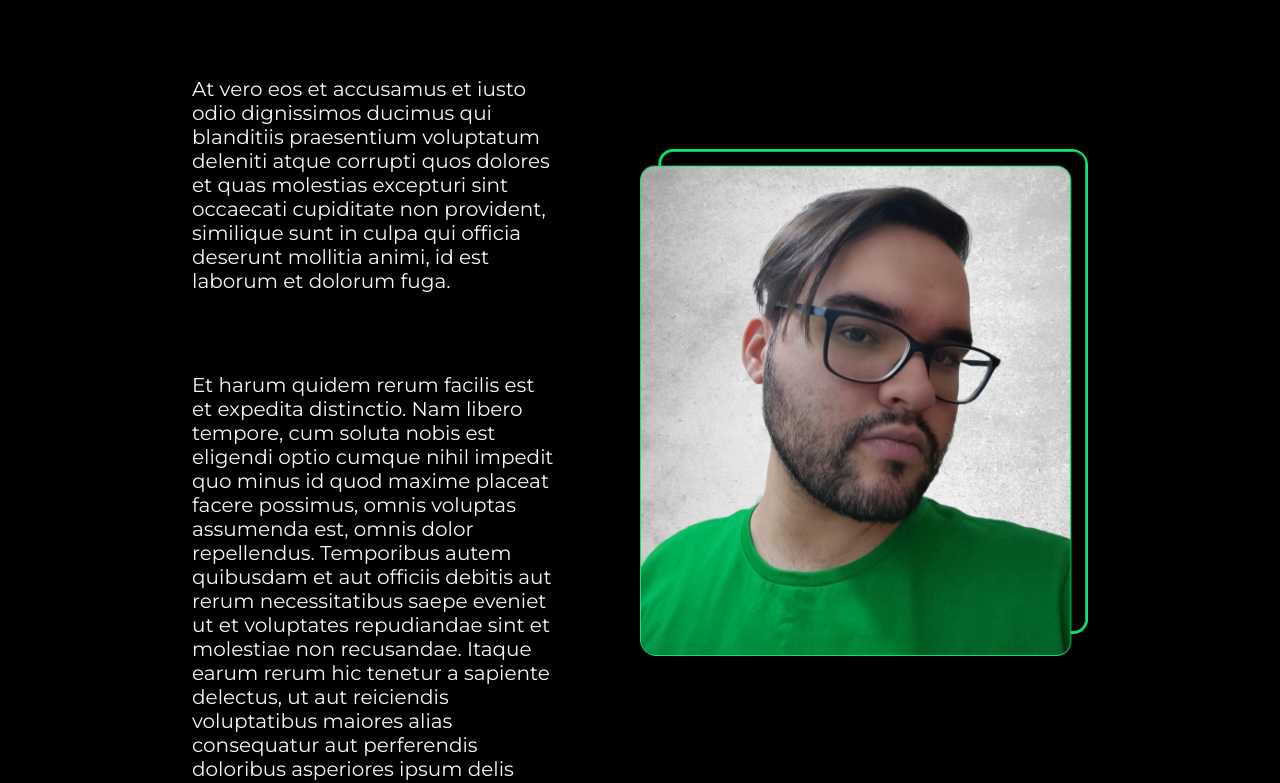
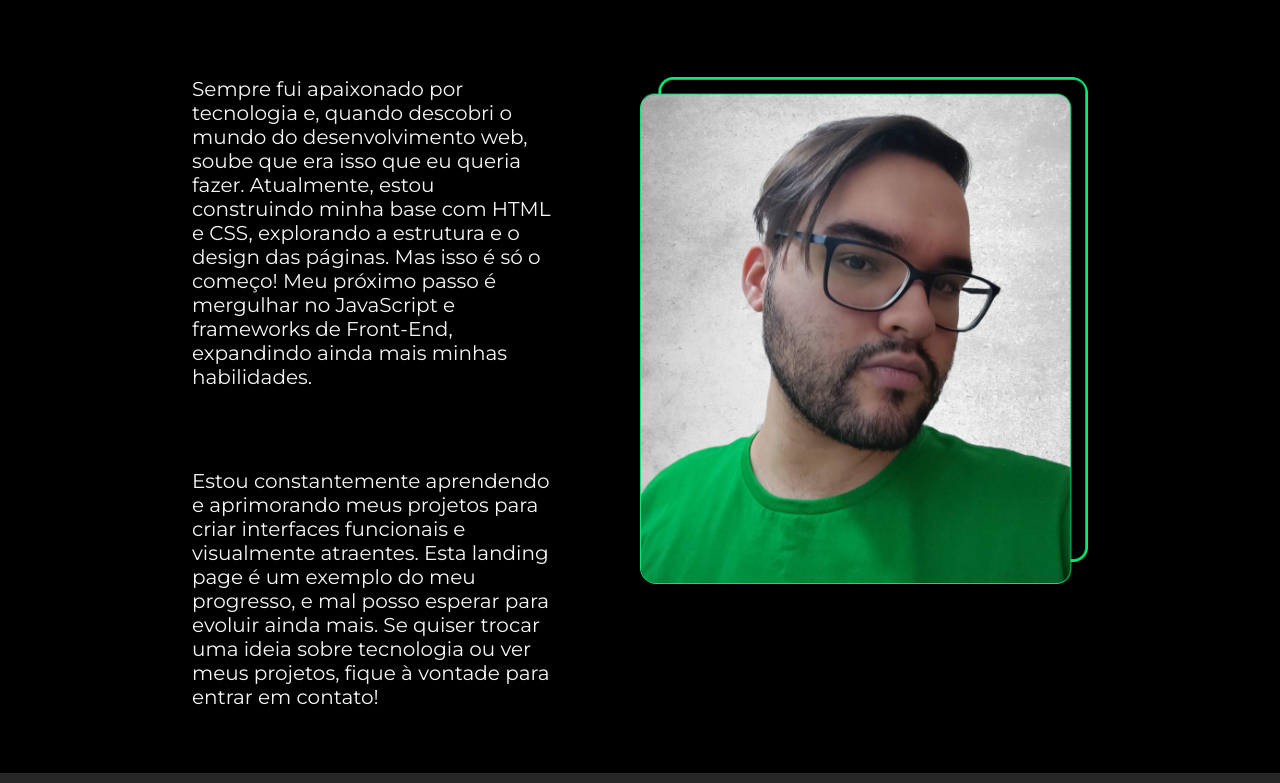
Before and after one commit to willianslc/HTML-CSS, a plain HTML site: page meu-portifolio/sobre.html in a window 1280 px wide. Shown: the part 167-950 px from the top of the page. Drawn offline with nearby package versions, Linux system fonts and the light colour scheme.

Commit message:
Ajustes em sobre mim
alteração no texto da página.

```diff
--- a/meu-portifolio/sobre.html
+++ b/meu-portifolio/sobre.html
@@ -17,9 +17,9 @@
     <main class="apresentacao">
         <section class="apresentacao__conteudo">
             <h1 class="apresentacao__titulo">Sobre mim</h1>
-            <p class="apresentacao__paragrafo">At vero eos et accusamus et iusto odio dignissimos ducimus qui blanditiis praesentium voluptatum deleniti atque corrupti quos dolores et quas molestias excepturi sint occaecati cupiditate non provident, similique sunt in culpa qui officia deserunt mollitia animi, id est laborum et dolorum fuga.</p>
+            <p class="apresentacao__paragrafo">Sempre fui apaixonado por tecnologia e, quando descobri o mundo do desenvolvimento web, soube que era isso que eu queria fazer. Atualmente, estou construindo minha base com HTML e CSS, explorando a estrutura e o design das páginas. Mas isso é só o começo! Meu próximo passo é mergulhar no JavaScript e frameworks de Front-End, expandindo ainda mais minhas habilidades.</p>
 
-            <p class="apresentacao__paragrafo">Et harum quidem rerum facilis est et expedita distinctio. Nam libero tempore, cum soluta nobis est eligendi optio cumque nihil impedit quo minus id quod maxime placeat facere possimus, omnis voluptas assumenda est, omnis dolor repellendus. Temporibus autem quibusdam et aut officiis debitis aut rerum necessitatibus saepe eveniet ut et voluptates repudiandae sint et molestiae non recusandae. Itaque earum rerum hic tenetur a sapiente delectus, ut aut reiciendis voluptatibus maiores alias consequatur aut perferendis doloribus asperiores ipsum delis forum birol parela maxime infena. Excepteur sint occaecat cupidatat non.</p>
+            <p class="apresentacao__paragrafo">Estou constantemente aprendendo e aprimorando meus projetos para criar interfaces funcionais e visualmente atraentes. Esta landing page é um exemplo do meu progresso, e mal posso esperar para evoluir ainda mais. Se quiser trocar uma ideia sobre tecnologia ou ver meus projetos, fique à vontade para entrar em contato!</p>
         </section>
 
         <img class="img" src="assets/eu-effect.png" alt="Foto do Willian Campos">
```
